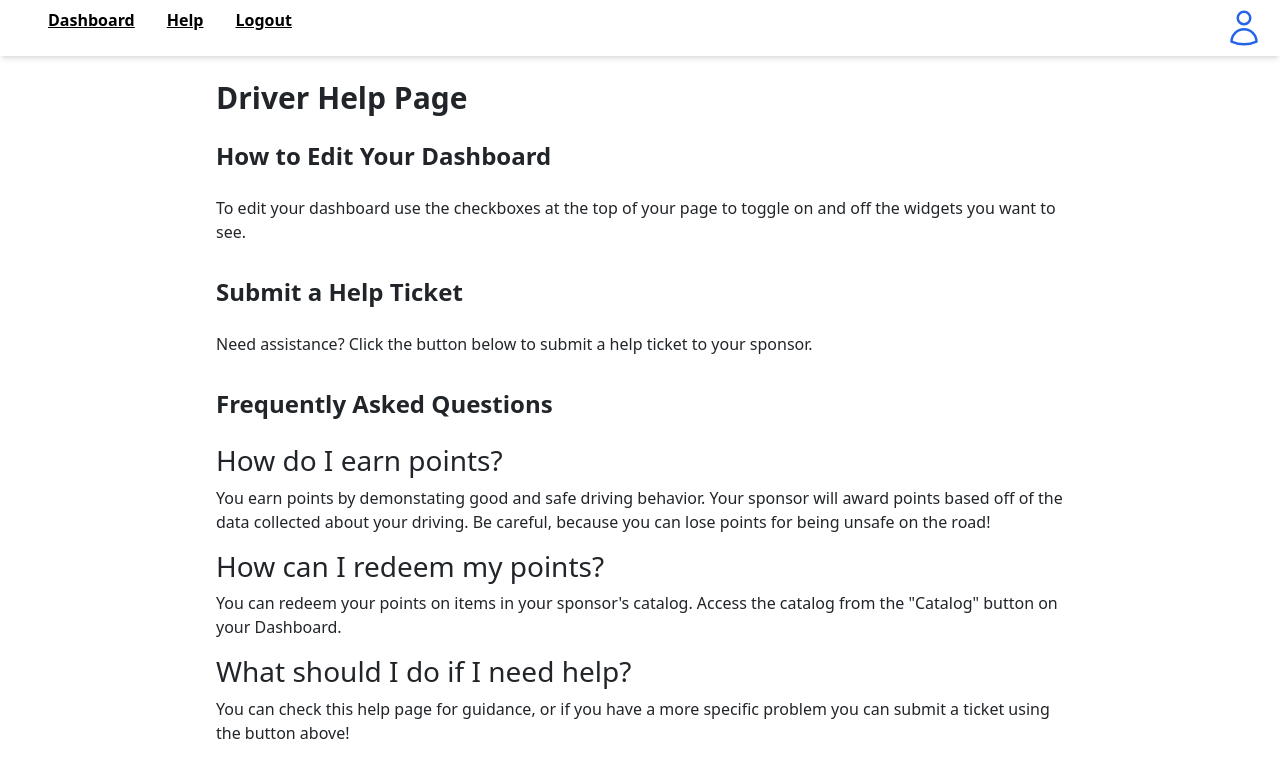
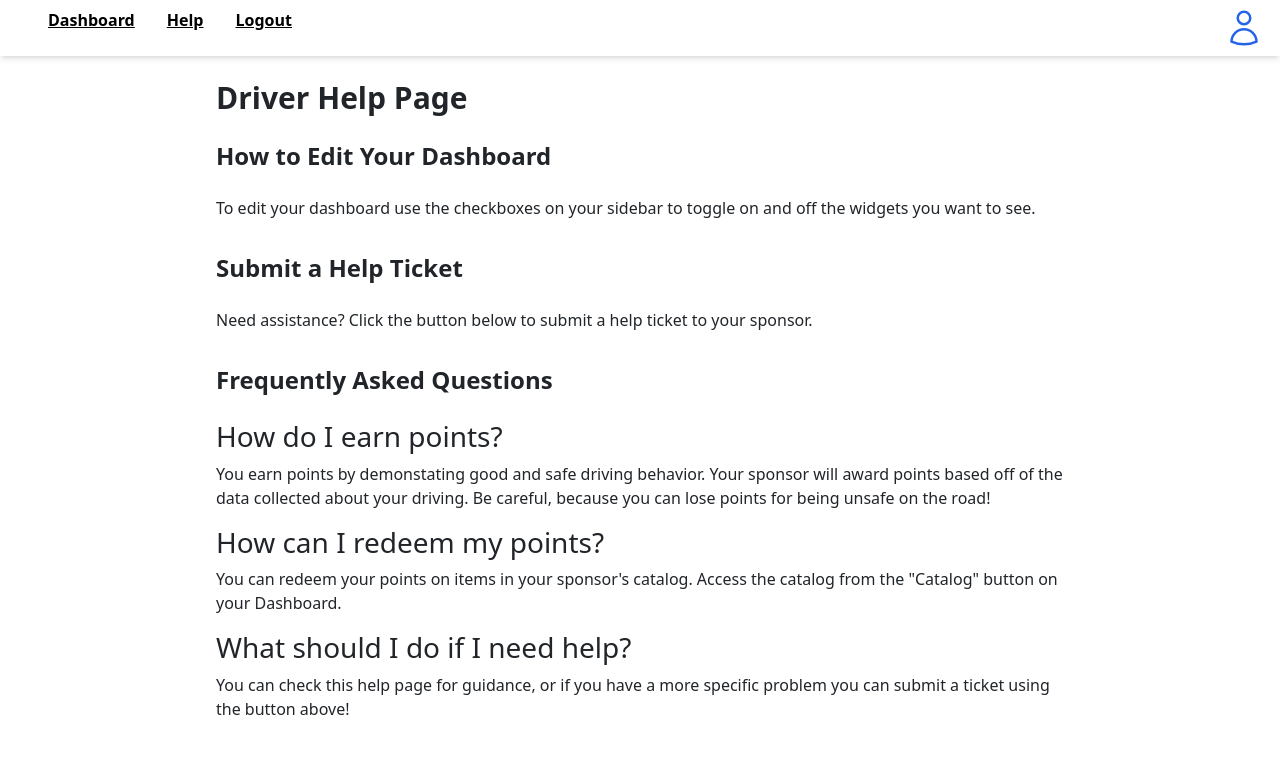
Before and after one commit to dhlittl/newrepo, a Next.js app: page /pages/driver/driverHelp in a window 1280 px wide. Shown: the top 778 px of the page. Built offline with nearby package versions, Linux system fonts and the light colour scheme; no server answers; what aws-amplify would draw is missing.

Commit message:
editing help page to fit new driver dashbiard

```diff
--- a/app/pages/driver/driverHelp/page.js
+++ b/app/pages/driver/driverHelp/page.js
@@ -14,7 +14,7 @@ const HelpPage = () => {
             <section className="mb-8">
                 <h2 className="text-2xl font-semibold mb-4">How to Edit Your Dashboard</h2>
                 <p>
-                    To edit your dashboard use the checkboxes at the top of your page to toggle
+                    To edit your dashboard use the checkboxes on your sidebar to toggle
                     on and off the widgets you want to see.
                 </p>
             </section>
```
